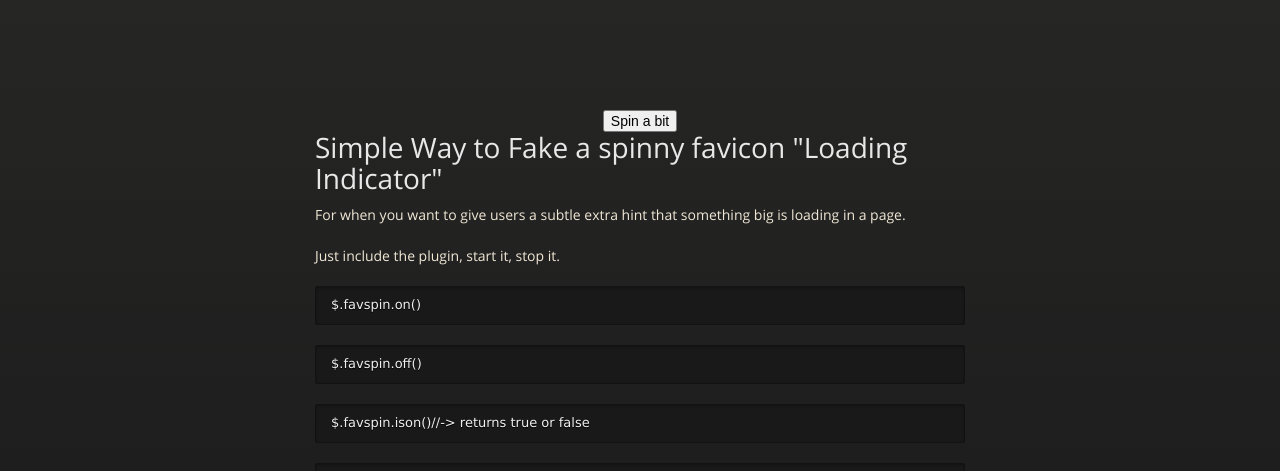
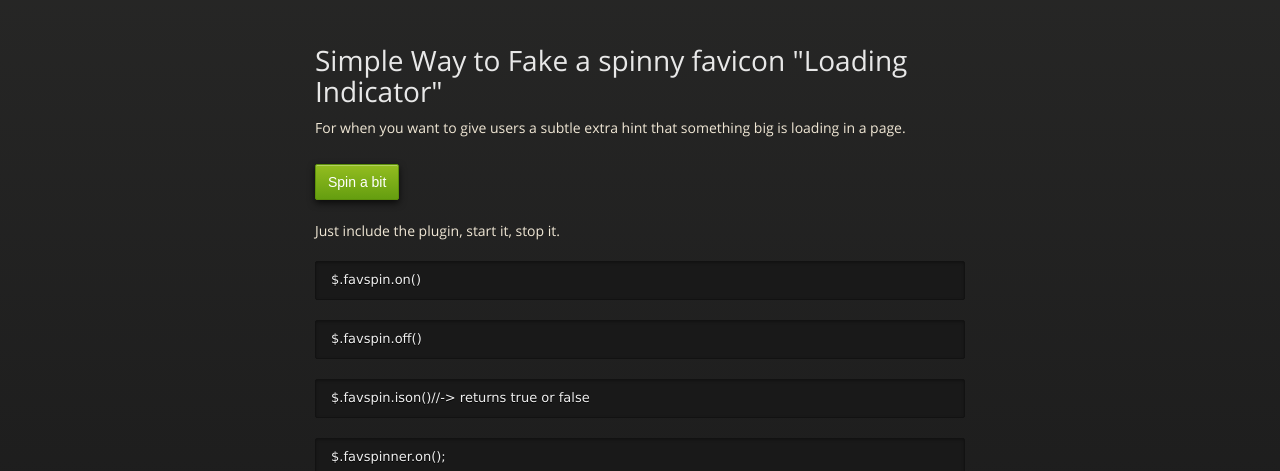
Before and after one commit to dtipson/simple-favicon-spinner, a plain HTML site: page index.html in a window 1280 px wide. Shown: the part 226-697 px from the top of the page. Drawn offline with nearby package versions, Linux system fonts and the light colour scheme.

Commit message:
style button

```diff
--- a/index.html
+++ b/index.html
@@ -6,7 +6,7 @@
     <title>Simple-favicon-spinner by dtipson</title>
     <link rel="stylesheet" href="stylesheets/styles.css">
     <link rel="stylesheet" href="stylesheets/github-dark.css">
-    <script src="https://ajax.googleapis.com/ajax/libs/jquery/1.7.1/jquery.min.js"></script>
+    <script src="https://code.jquery.com/jquery-3.0.0-alpha1.min.js"></script>
     <script src="javascripts/respond.js"></script>
     <!--[if lt IE 9]>
       <script src="//html5shiv.googlecode.com/svn/trunk/html5.js"></script>
@@ -16,6 +16,50 @@
     <![endif]-->
     <meta name="viewport" content="width=device-width, initial-scale=1, user-scalable=no">
     <link rel="icon" type="image/x-icon" href="https://help.github.com/assets/images/site/favicon.ico">
+
+    <style>
+    .demo-btn{
+      color: #FFF;
+      border: 1px solid #5D910B;
+      background: -webkit-gradient(linear, 50% 0%, 50% 100%, color-stop(0%, #93BD20), color-stop(100%, #659E10));
+      background: -webkit-linear-gradient(#93BD20, #659E10);
+      background: -moz-linear-gradient(#93bd20, #659e10);
+      background: -o-linear-gradient(#93bd20, #659e10);
+      background: -ms-linear-gradient(#93bd20, #659e10);
+      background: linear-gradient(#93BD20, #659E10);
+      -moz-border-radius: 2px;
+      -webkit-border-radius: 2px;
+      -o-border-radius: 2px;
+      -ms-border-radius: 2px;
+      -khtml-border-radius: 2px;
+      border-radius: 2px;
+      -moz-box-shadow: inset 0px 1px 0px rgba(255, 255, 255, 0.3), 0px 3px 7px rgba(0, 0, 0, 0.7);
+      -webkit-box-shadow: inset 0px 1px 0px rgba(255, 255, 255, 0.3), 0px 3px 7px rgba(0, 0, 0, 0.7);
+      -o-box-shadow: inset 0px 1px 0px rgba(255, 255, 255, 0.3), 0px 3px 7px rgba(0, 0, 0, 0.7);
+      box-shadow: inset 0px 1px 0px rgba(255, 255, 255, 0.3), 0px 3px 7px rgba(0, 0, 0, 0.7);
+      background-color: #93BD20;
+      padding: 10px 12px;
+      margin-top: 6px;
+      line-height: 14px;
+      font-size: 14px;
+      display: inline-block;
+      text-align: center;
+    }
+    .demo-btn:hover{
+      background: -webkit-gradient(linear, 50% 0%, 50% 100%, color-stop(0%, #749619), color-stop(100%, #527F0E));
+      background: -webkit-linear-gradient(#749619, #527F0E);
+      background: -moz-linear-gradient(#749619, #527f0e);
+      background: -o-linear-gradient(#749619, #527f0e);
+      background: -ms-linear-gradient(#749619, #527f0e);
+      background: linear-gradient(#749619, #527F0E);
+      background-color: #659E10;
+      border: 1px solid #527F0E;
+      -moz-box-shadow: inset 0px 1px 1px rgba(0, 0, 0, 0.2), 0px 1px 0px rgba(0, 0, 0, 0);
+      -webkit-box-shadow: inset 0px 1px 1px rgba(0, 0, 0, 0.2), 0px 1px 0px rgba(0, 0, 0, 0);
+      -o-box-shadow: inset 0px 1px 1px rgba(0, 0, 0, 0.2), 0px 1px 0px rgba(0, 0, 0, 0);
+      box-shadow: inset 0px 1px 1px rgba(0, 0, 0, 0.2), 0px 1px 0px rgba(0, 0, 0, 0);
+    }
+    </style>
   </head>
   <body>
       <div id="header">
@@ -38,13 +82,13 @@
           <span class="credits right">Hosted on GitHub Pages &mdash; Theme by <a href="https://twitter.com/michigangraham">mattgraham</a></span>
         </div>
 
-        <div><div class="row" style="text-align: center;padding:10% 0 0;"><button class="btn btn-lg btn-primary">Spin a bit</button></div></div>
-
-
         <h1>
 <a id="simple-way-to-fake-a-spinny-favicon-loading-indicator" class="anchor" href="#simple-way-to-fake-a-spinny-favicon-loading-indicator" aria-hidden="true"><span class="octicon octicon-link"></span></a>Simple Way to Fake a spinny favicon "Loading Indicator"</h1>
 
 <p>For when you want to give users a subtle extra hint that something big is loading in a page.</p>
+
+<p><button class="demo-btn">Spin a bit</button></p>
+
 
 <p>Just include the plugin, start it, stop it.</p>
 
@@ -76,7 +120,7 @@ $.ajax({
 
     </div>
     <!--[if !IE]><script>fixScale(document);</script><![endif]-->
-  <script src="https://code.jquery.com/jquery-3.0.0-alpha1.min.js"></script>
+
   <script src="javascripts/favico-spinner.js"></script>
   <script>
     (function($){
```
